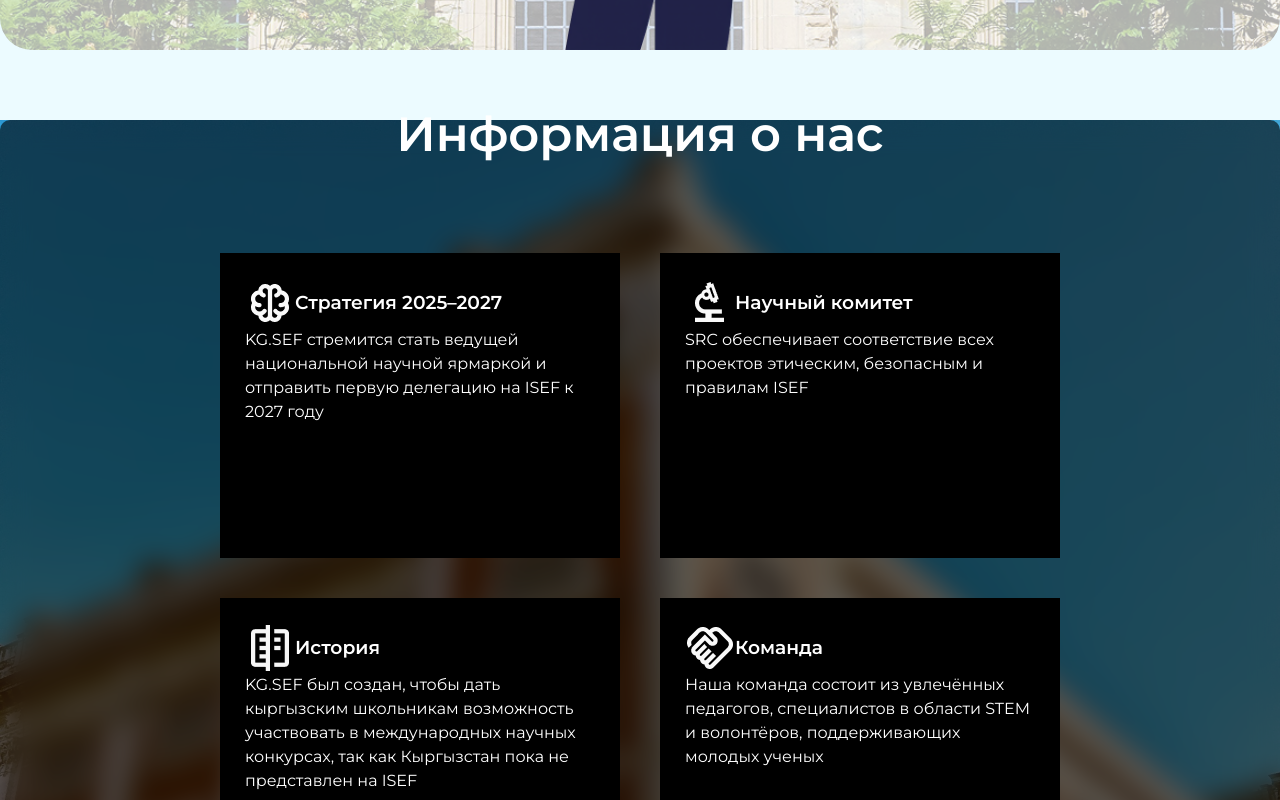
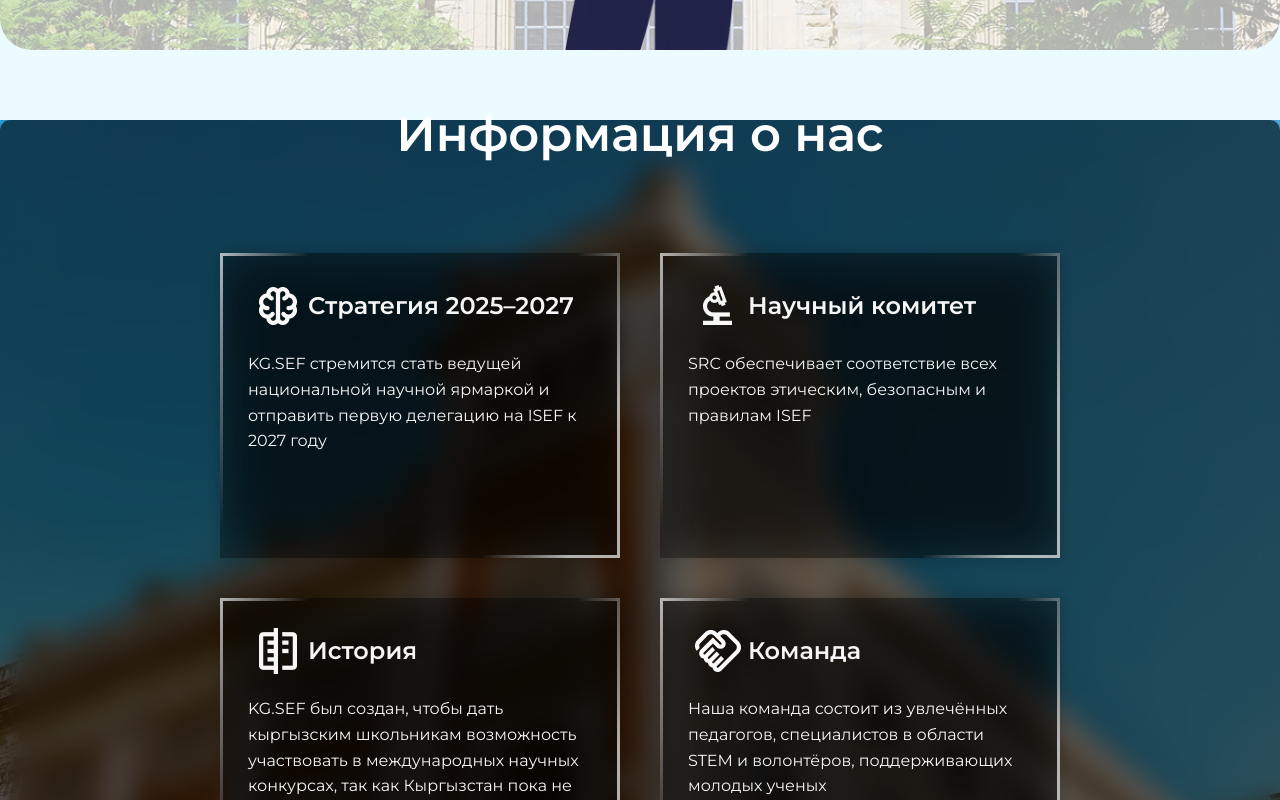
Before and after one commit to Scr00b1e/kg.sef, a React (Vite) app: page / in a window 1280 px wide. Shown: the part 2000-2800 px from the top of the page. Built offline with nearby package versions, Linux system fonts and the light colour scheme.

Commit message:
changed infoOne cards

```diff
--- a/src/App.scss
+++ b/src/App.scss
@@ -37,6 +37,7 @@
 .infoOne_secton {
   position: relative;
   width: 100%;
+  padding: 20px 0;
   background-image: url('./assets/strategies.jpg');
   background-size: cover;
   background-position: center;
--- a/src/styles/infoOne.scss
+++ b/src/styles/infoOne.scss
@@ -56,11 +56,32 @@
         margin: 20px;
         padding: 25px;
 
-        background: #000;
+        background: rgba(0, 0, 0, 0.25);
+        box-shadow: 0px 0px 16px 0px rgba(0, 0, 0, 0.25);
+        border: 3.5px solid;
+        border-image-source: linear-gradient(107.56deg, rgba(245, 245, 245, 0.7) 0%, rgba(245, 245, 245, 0) 17.78%, rgba(245, 245, 245, 0) 72.19%, rgba(245, 245, 245, 0.7) 89.87%);
+        border-image-slice: 1;
+        backdrop-filter: blur(25px);
+
+        p {
+            font-size: 16px;
+            line-height: 1.6;
+            color: #F6F6F6;
+        }
     }
 
     &_words {
+        margin-left: 5px;
+        margin-bottom: 20px;
         display: flex;
         align-items: center;
+
+        h3 {
+            margin-left: 5px;
+            font-size: 24px;
+            font-weight: 600;
+            line-height: 1.2;
+            color: #F6F6F6
+        }
     }
 }
```
Also changed, not shown: src/assets/rectangle_11.png (added).
